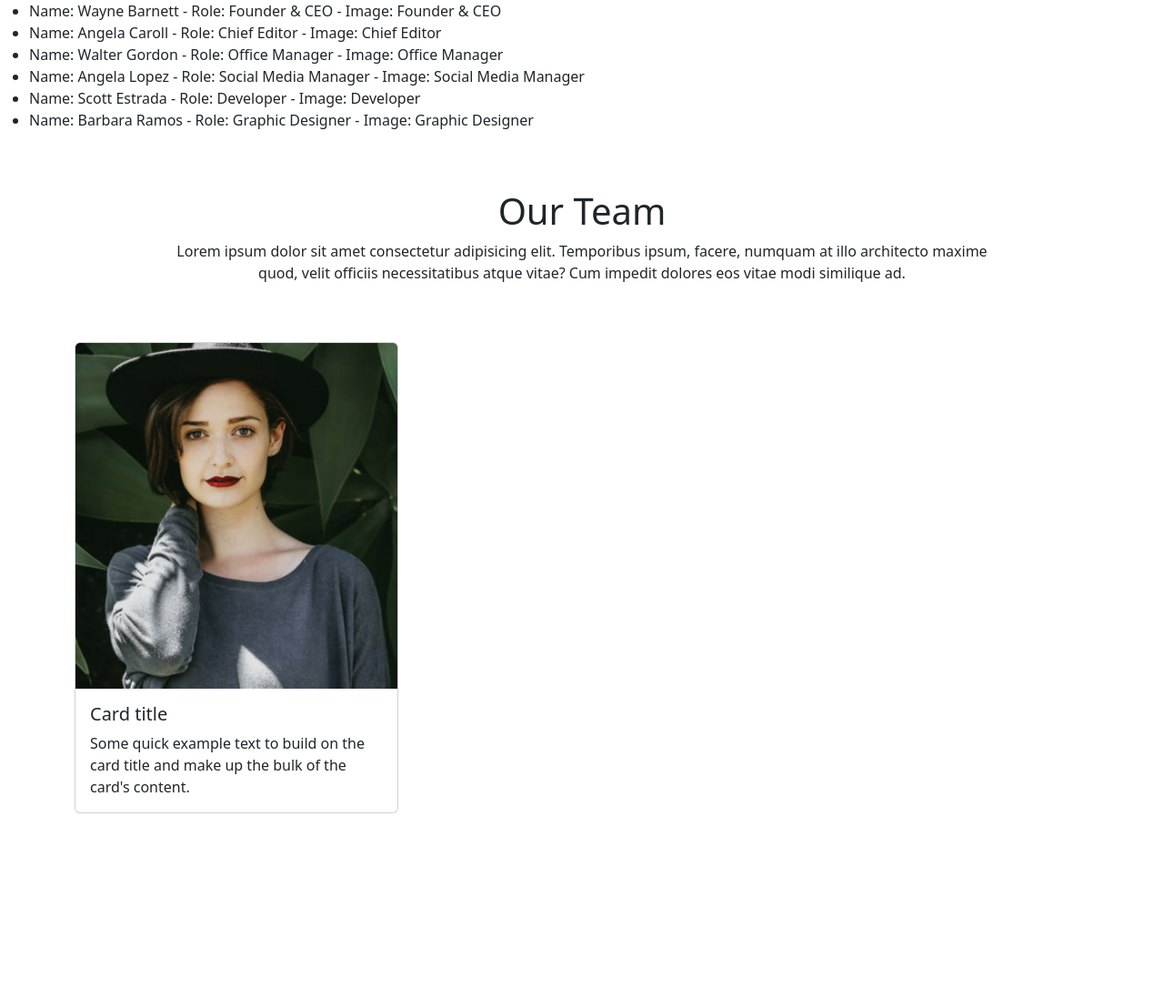
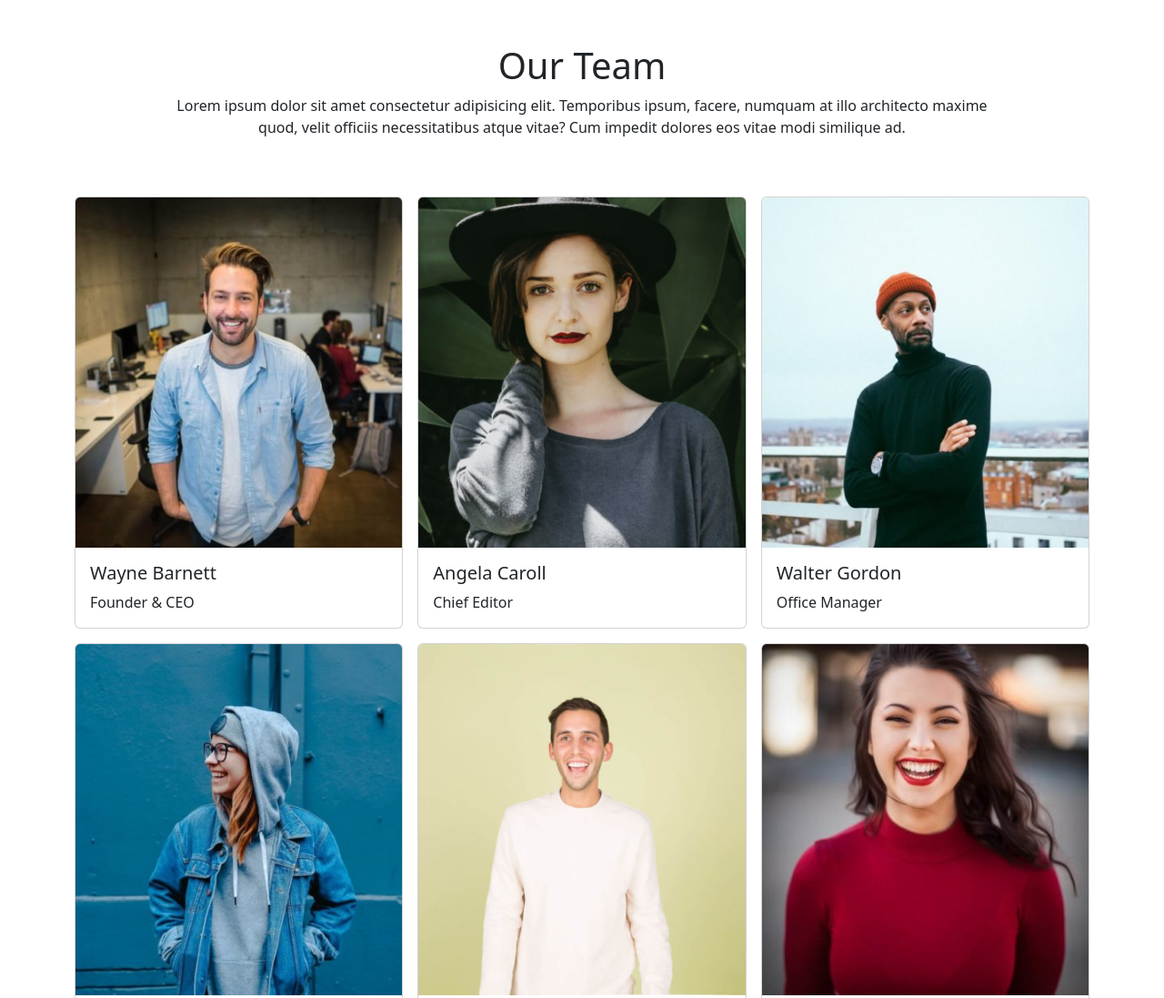
Before and after one commit to RiccardoImperiale/js-our-team, a plain HTML site: page index.html in a window 1280 px wide. Shown: the top 1097 px of the page at 91% size. Before the commit the page ends 894 px from the top, so only its background shows below. Drawn offline with nearby package versions, Linux system fonts and the light colour scheme.

Commit message:
add cards using info from team array

```diff
--- a/assets/js/main.js
+++ b/assets/js/main.js
@@ -38,14 +38,32 @@ const team = [
 
 // MILESTONE 2 - prints the same information to the DOM as strings
 // select a dom element where I will put the info
-const teamInfo = document.querySelector('.team_info');
+// const teamInfo = document.querySelector('.team_info');
 // create a list of the info from the team array
-const list = document.createElement('ul');
-teamInfo.append(list);
+// const list = document.createElement('ul');
+// teamInfo.append(list);
 // populate the list with the info
+// for (let i = 0; i < team.length; i++) {
+//     const person = team[i];
+//     const listItem = document.createElement('li');
+//     listItem.innerText = `Name: ${person.name} - Role: ${person.role} - Image: ${person.image}`;
+//     list.append(listItem);
+// }
+
+// bonus
 for (let i = 0; i < team.length; i++) {
     const person = team[i];
-    const listItem = document.createElement('li');
-    listItem.innerText = `Name: ${person.name} - Role: ${person.role} - Image: ${person.role}`;
-    list.append(listItem);
+    // transform the image string in a real image
+    const cardMarkup = `
+    <div class="col-xs-1 col-sm-6 col-lg-4">
+    <div class="card">
+    <img src="./assets/img/${person.image}" class="card-img-top" alt="${person.image}">
+    <div class="card-body">
+    <h5 class="card-title">${person.name}</h5>
+    <p class="card-text">${person.role}</p>
+    </div>
+    </div>
+    </div>`
+    // organize individual members into cards
+    document.querySelector('.row').insertAdjacentHTML('beforeend', cardMarkup);
 }
--- a/index.html
+++ b/index.html
@@ -11,7 +11,7 @@
 
 <body>
     <main>
-        <div class="team_info"></div>
+        <!-- <div class="team_info"></div> -->
         <div class="container py-5 text-center w-75">
             <h1>Our Team</h1>
             <p>
@@ -21,21 +21,7 @@
             </p>
         </div>
         <div class="container">
-            <div class="row">
-                <div class="col-4">
-                    <div class="card">
-                        <img src="./assets/img/angela-caroll-chief-editor.jpg" class="card-img-top" alt="...">
-                        <div class="card-body">
-                            <h5 class="card-title">Card title</h5>
-                            <p class="card-text">
-                                Some quick example text to build on the card title and make up the bulk
-                                of the card's content.
-                            </p>
-                        </div>
-                    </div>
-                </div>
-
-            </div>
+            <div class="row g-3"></div>
         </div>
     </main>
 
```
